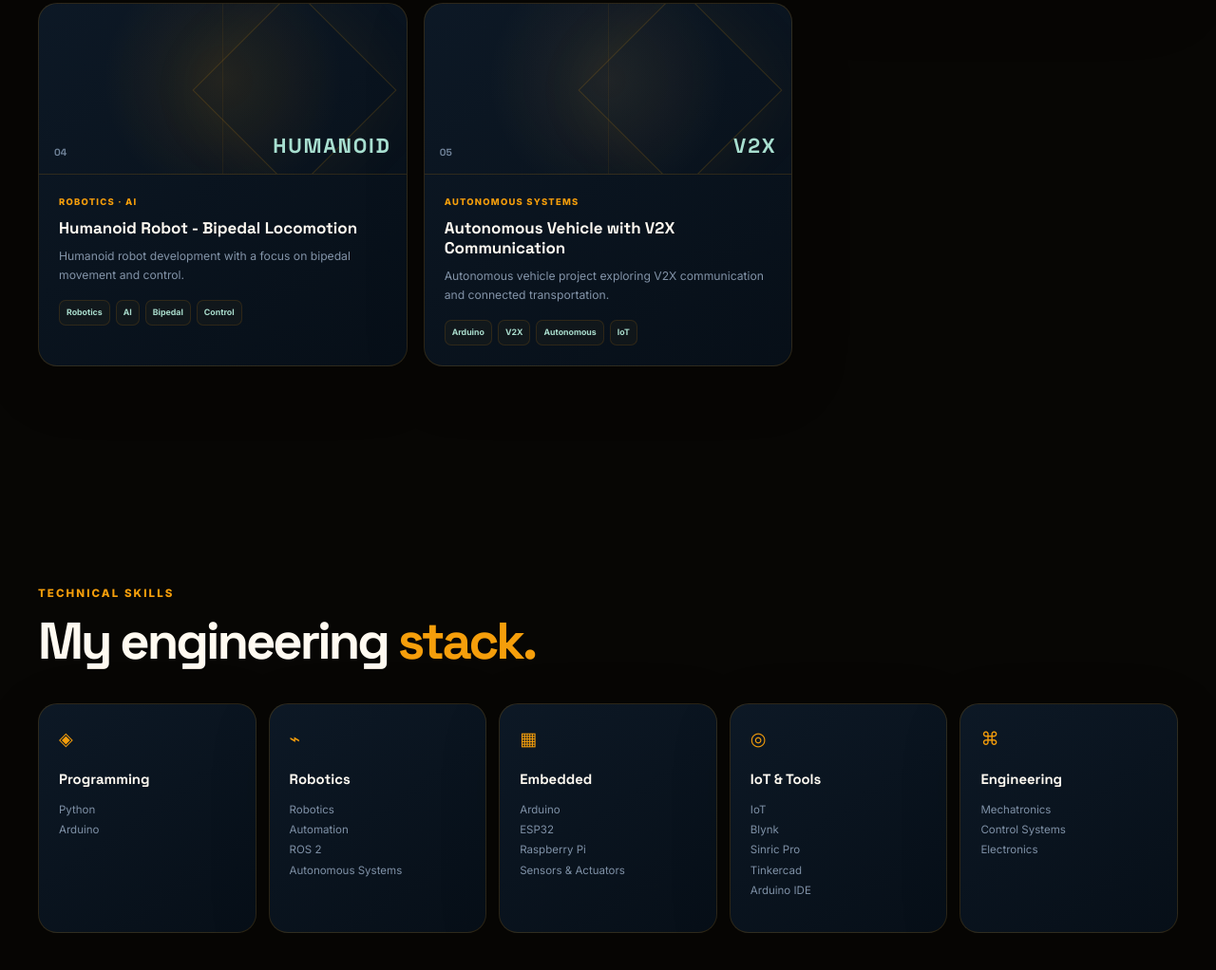
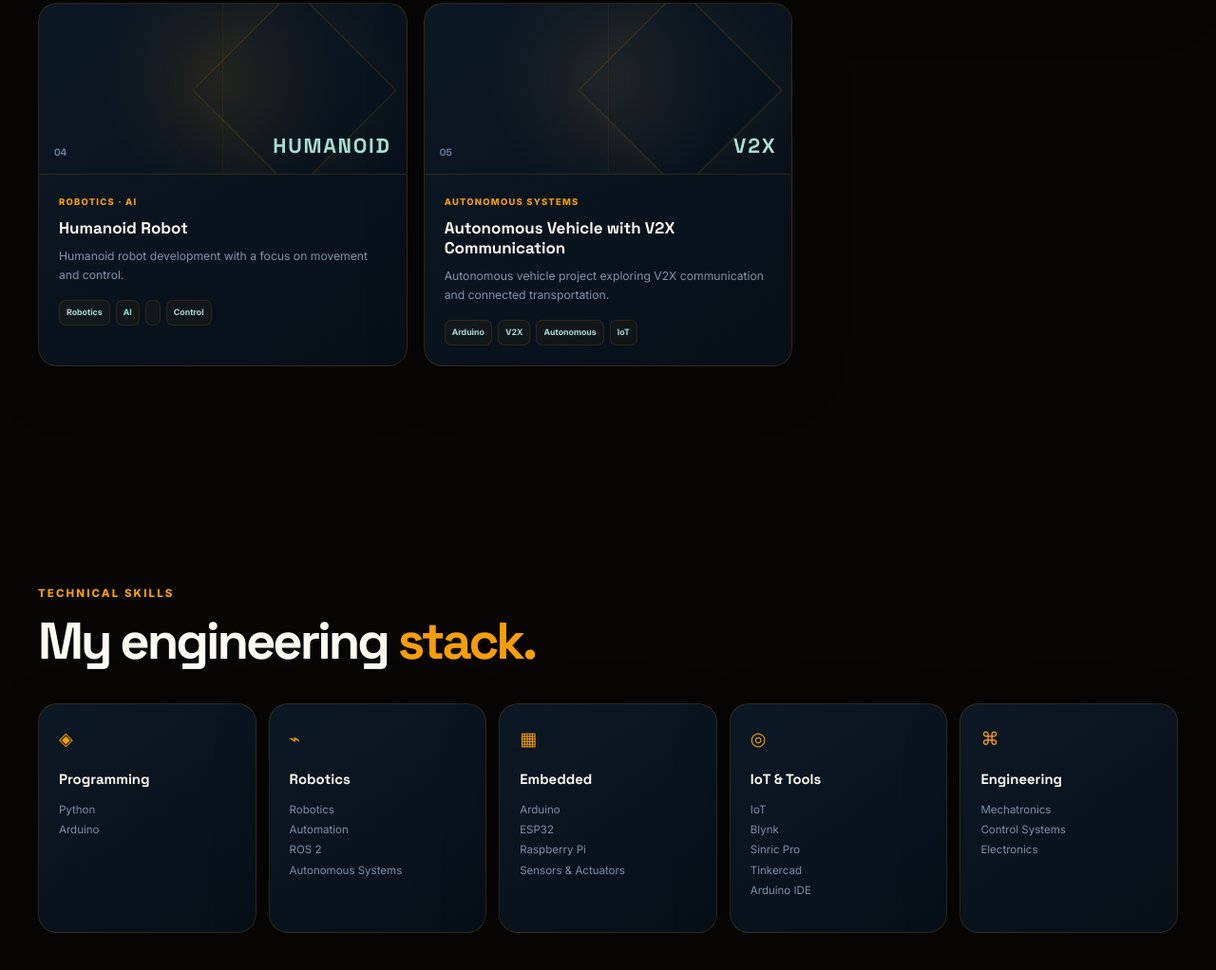
Before and after one commit to nahaskv/portfolio, a plain HTML site: page index.html in a window 1280 px wide. Shown: the part 2036-3058 px from the top of the page at 95% size. Drawn offline with Linux system fonts and the light colour scheme.

Commit message:
Update index.html

```diff
--- a/index.html
+++ b/index.html
@@ -122,7 +122,7 @@
           <article class="project card reveal"><div class="project-visual home"><span>01</span><b>SMART HOME</b></div><div class="card-body"><div class="project-type">IOT · EMBEDDED · VOICE</div><h3>Smart Home Automation</h3><p>IoT-based home automation using ESP32 and Sinric Pro, integrated with Alexa and Google Assistant for voice control.</p><div class="chips"><b>ESP32</b><b>Sinric Pro</b><b>Alexa</b><b>Google Assistant</b></div></div></article>
           <article class="project card reveal"><div class="project-visual eva"><span>02</span><b>CAMPUS AI</b></div><div class="card-body"><div class="project-type">ROBOTICS · SOFTWARE · UI</div><h3>Campus Assistant Robot</h3><p>Software and UI development for a campus assistant robot, combining robotics interaction, campus information and AI features.</p><div class="chips"><b>Python</b><b>Raspberry Pi</b><b>ESP32</b><b>UI</b></div></div></article>
           <article class="project card reveal"><div class="project-visual ai"><span>03</span><b>CHATBOT</b></div><div class="card-body"><div class="project-type">AI · NLP · LLM</div><h3>AI-Integrated Chatbot</h3><p>AI chatbot project focused on natural-language interaction and practical software and robotics applications.</p><div class="chips"><b>Python</b><b>NLP</b><b>LLM APIs</b><b>Chatbot</b></div></div></article>
-          <article class="project card reveal"><div class="project-visual humanoid"><span>04</span><b>HUMANOID</b></div><div class="card-body"><div class="project-type">ROBOTICS · AI</div><h3>Humanoid Robot - Bipedal Locomotion</h3><p>Humanoid robot development with a focus on bipedal movement and control.</p><div class="chips"><b>Robotics</b><b>AI</b><b>Bipedal</b><b>Control</b></div></div></article>
+          <article class="project card reveal"><div class="project-visual humanoid"><span>04</span><b>HUMANOID</b></div><div class="card-body"><div class="project-type">ROBOTICS · AI</div><h3>Humanoid Robot </h3><p>Humanoid robot development with a focus on movement and control.</p><div class="chips"><b>Robotics</b><b>AI</b><b></b><b>Control</b></div></div></article>
           <article class="project card reveal"><div class="project-visual car"><span>05</span><b>V2X</b></div><div class="card-body"><div class="project-type">AUTONOMOUS SYSTEMS</div><h3>Autonomous Vehicle with V2X Communication</h3><p>Autonomous vehicle project exploring V2X communication and connected transportation.</p><div class="chips"><b>Arduino</b><b>V2X</b><b>Autonomous</b><b>IoT</b></div></div></article>
 
         </div>
```
